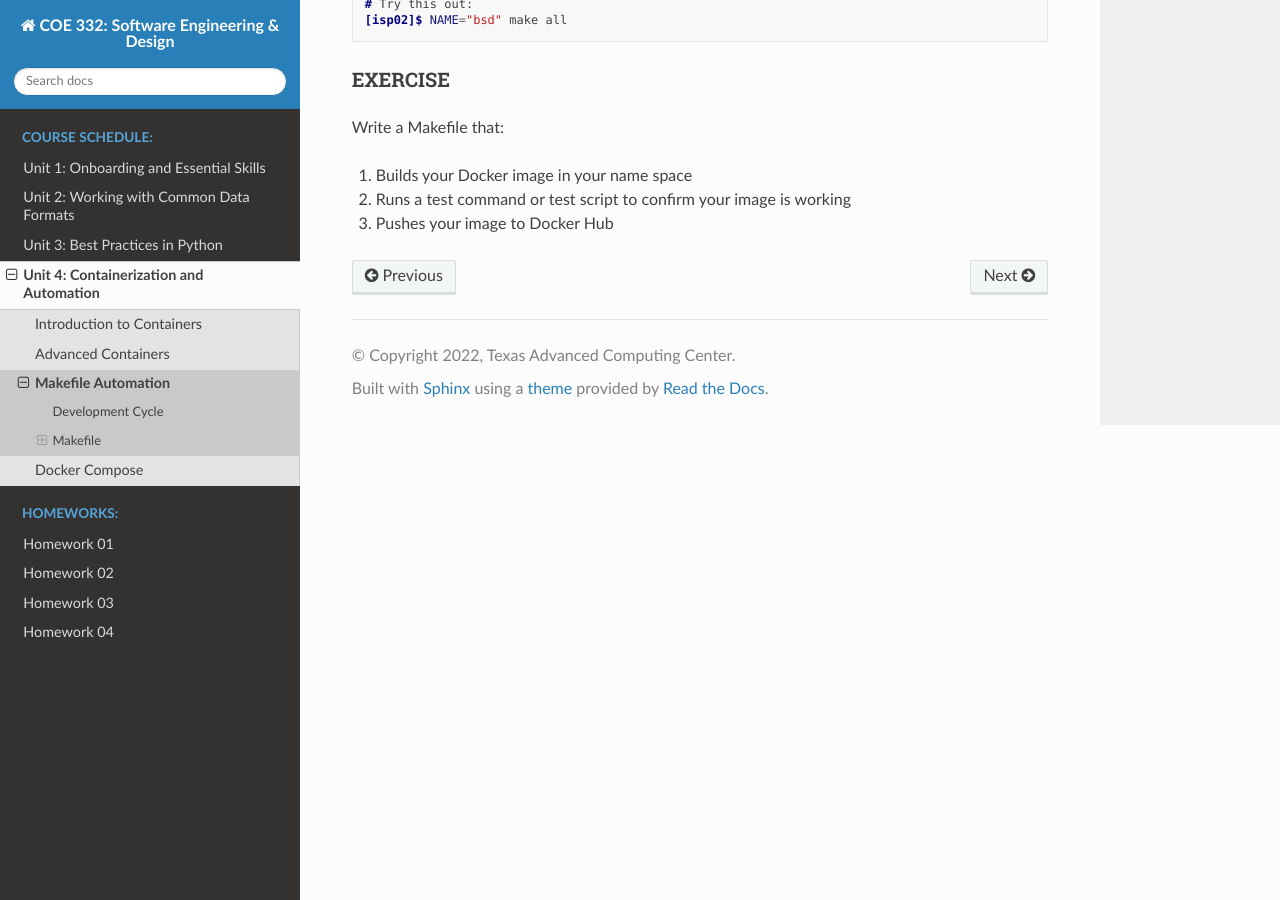
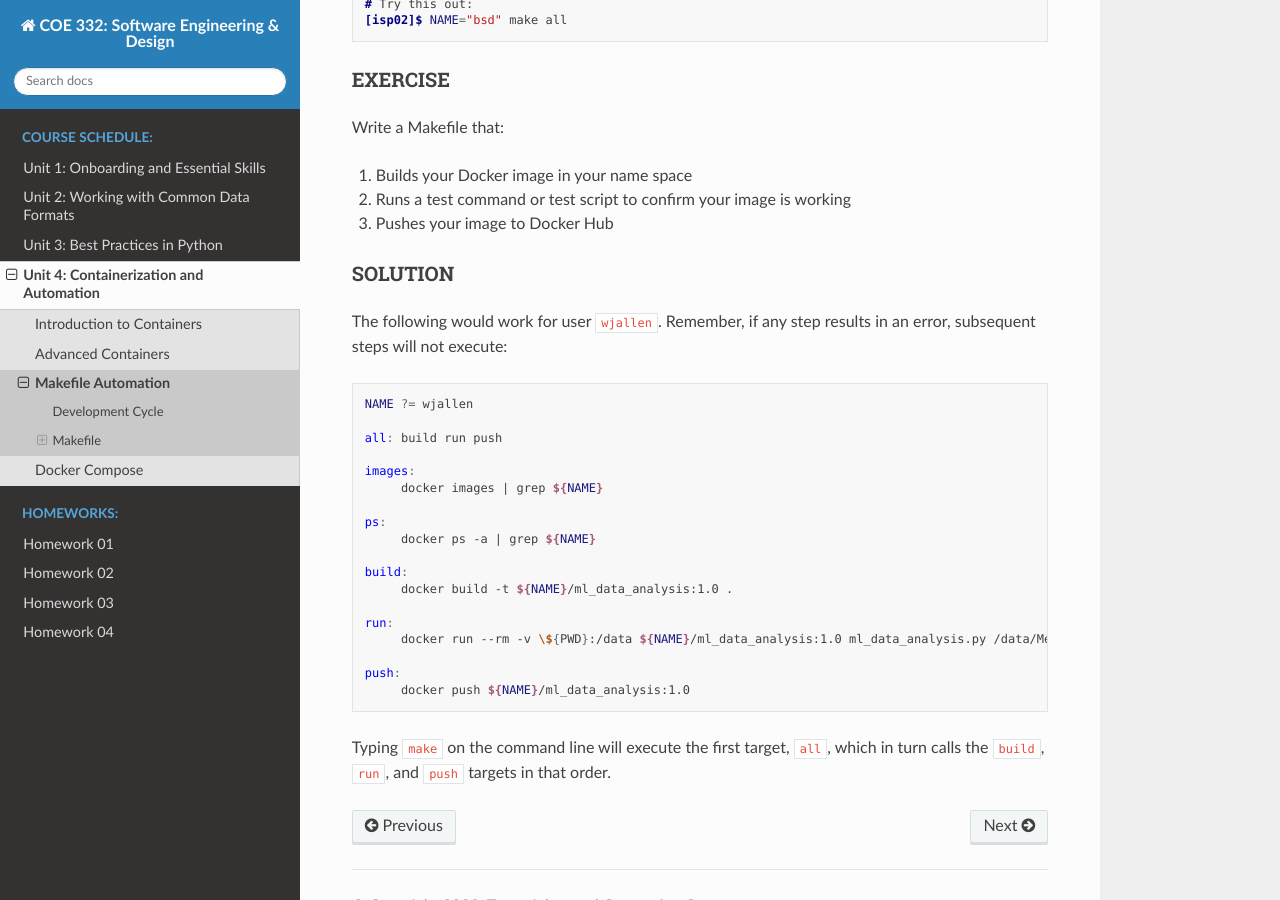
Before and after one commit to TACC/coe-332-sp22, a Sphinx documentation site: the page built from docs/unit04/makefile.rst, in a window 1280 px wide and 900 px high, scrolled down 1977 px. Built offline with Sphinx 7.4.7 and the Read the Docs theme 2.0.0, drawn with Linux system fonts in a browser that asks for light colours.

Commit message:
fixed a few typos and inconsistencies

```diff
--- a/docs/unit04/makefile.rst
+++ b/docs/unit04/makefile.rst
@@ -109,3 +109,35 @@ Write a Makefile that:
 1. Builds your Docker image in your name space
 2. Runs a test command or test script to confirm your image is working
 3. Pushes your image to Docker Hub
+
+
+SOLUTION
+~~~~~~~~
+
+
+The following would work for user ``wjallen``. Remember, if any step results
+in an error, subsequent steps will not execute:
+
+.. code-block:: makefile
+
+   NAME ?= wjallen
+
+   all: build run push
+
+   images:
+   	docker images | grep ${NAME}
+
+   ps:
+   	docker ps -a | grep ${NAME}
+
+   build:
+   	docker build -t ${NAME}/ml_data_analysis:1.0 .
+
+   run:
+   	docker run --rm -v \${PWD}:/data ${NAME}/ml_data_analysis:1.0 ml_data_analysis.py /data/Meteorite_Landings.json
+
+   push:
+   	docker push ${NAME}/ml_data_analysis:1.0
+
+Typing ``make`` on the command line will execute the first target, ``all``, which
+in turn calls the ``build``, ``run``, and ``push`` targets in that order.
```
Also changed, not shown: docs/unit04/docker_compose.rst (+8 -8 lines).
